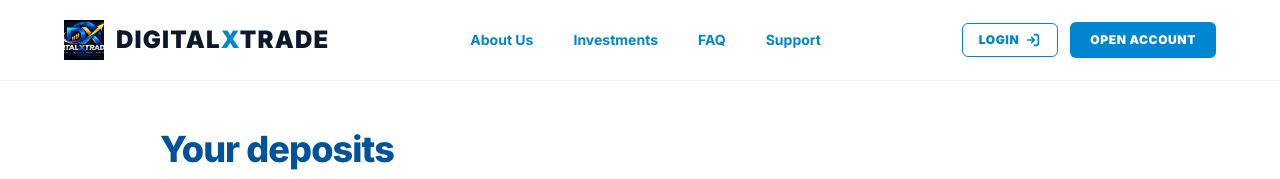
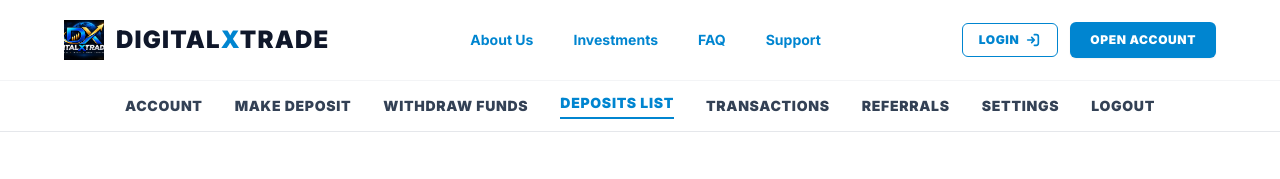
Before and after one commit to chinedu-freedom/digitalxtrade, a Next.js app: page /deposit-list in a window 1280 px wide. Shown: the top 179 px of the page. Built offline with nearby package versions, Linux system fonts and the light colour scheme; no server answers.

Commit message:
Link deposit, withdraw, deposit-list, and security pages to SubNav and update 2FA header button

```diff
--- a/src/app/dashboard/page.jsx
+++ b/src/app/dashboard/page.jsx
@@ -1,19 +1,28 @@
 'use client';
 
-import React, { useEffect, useState } from 'react';
+import React, { useEffect, useState, Suspense } from 'react';
 import Link from 'next/link';
-import { useRouter } from 'next/navigation';
+import { useRouter, useSearchParams } from 'next/navigation';
 import { useAuth } from '../../context/AuthContext';
 import HeaderNav from '../../components/HeaderNav';
+import SubNav from '../../components/SubNav';
 import Footer from '../../components/Footer';
 import PageLoader from '../../components/PageLoader';
 import PersonalInformationSettings from '../../components/PersonalInformationSettings';
 
-export default function DashboardPage() {
+function DashboardContent() {
   const router = useRouter();
+  const searchParams = useSearchParams();
+  const tabParam = searchParams ? searchParams.get('tab') : null;
   const { user, loading, logout } = useAuth();
-  const [activeTab, setActiveTab] = useState('ACCOUNT');
+  const [activeTab, setActiveTab] = useState(tabParam || 'ACCOUNT');
   const [lastAccessTime, setLastAccessTime] = useState('');
+
+  useEffect(() => {
+    if (tabParam) {
+      setActiveTab(tabParam.toUpperCase());
+    }
+  }, [tabParam]);
 
   useEffect(() => {
     if (!loading && !user) {
@@ -47,43 +56,7 @@ export default function DashboardPage() {
       <HeaderNav />
 
       {/* Secondary Dashboard Sub-Navigation Bar */}
-      <div className="w-full bg-white border-b border-gray-200 shadow-2xs sticky top-20 z-40">
-        <div className="max-w-[1400px] mx-auto px-4 sm:px-8 lg:px-12 flex items-center justify-center overflow-x-auto no-scrollbar py-3">
-          <div className="flex items-center justify-center gap-6 sm:gap-8 shrink-0">
-            {[
-              { label: 'ACCOUNT', path: '/dashboard' },
-              { label: 'MAKE DEPOSIT', path: '/dashboard/deposit' },
-              { label: 'WITHDRAW FUNDS', path: '/dashboard/withdraw' },
-              { label: 'DEPOSITS LIST', path: '/dashboard/deposits' },
-              { label: 'TRANSACTIONS', path: '/dashboard/transactions' },
-              { label: 'REFERRALS', path: '/dashboard/referrals' },
-              { label: 'SETTINGS', path: '/dashboard/settings' },
-              { label: 'LOGOUT', action: logout },
-            ].map((item) => (
-              <button
-                key={item.label}
-                type="button"
-                onClick={() => {
-                  if (item.action) {
-                    item.action();
-                  } else {
-                    setActiveTab(item.label);
-                  }
-                }}
-                className={`text-xs sm:text-sm font-black tracking-wider uppercase whitespace-nowrap transition-colors cursor-pointer ${
-                  activeTab === item.label
-                    ? 'text-[#0085d0] border-b-2 border-[#0085d0] pb-1'
-                    : item.label === 'LOGOUT'
-                    ? 'text-slate-700 hover:text-red-600'
-                    : 'text-slate-700 hover:text-[#0085d0]'
-                }`}
-              >
-                {item.label}
-              </button>
-            ))}
-          </div>
-        </div>
-      </div>
+      <SubNav activeTab={activeTab} />
 
       {/* Main Dashboard Workspace Content */}
       <main className="flex-1 max-w-[1300px] w-full mx-auto px-4 sm:px-8 py-8 space-y-8">
@@ -206,3 +179,11 @@ export default function DashboardPage() {
     </div>
   );
 }
+
+export default function DashboardPage() {
+  return (
+    <Suspense fallback={<PageLoader />}>
+      <DashboardContent />
+    </Suspense>
+  );
+}
--- a/src/app/deposit-list/page.jsx
+++ b/src/app/deposit-list/page.jsx
@@ -13,6 +13,7 @@ import {
   Calculator
 } from 'lucide-react';
 import HeaderNav from '@/components/HeaderNav';
+import SubNav from '@/components/SubNav';
 import FloatingWidgets from '@/components/FloatingWidgets';
 import Footer from '@/components/Footer';
 
@@ -90,6 +91,7 @@ export default function DepositListPage() {
   return (
     <main className="min-h-screen bg-white font-sans text-slate-900 flex flex-col justify-between">
       <HeaderNav />
+      <SubNav activeTab="DEPOSITS LIST" />
 
       {/* CONTENT AREA */}
       <section className="py-8 md:py-12 px-4 sm:px-6 lg:px-8 max-w-5xl mx-auto w-full">
--- a/src/app/deposit/page.jsx
+++ b/src/app/deposit/page.jsx
@@ -17,6 +17,7 @@ import {
   Sparkles
 } from 'lucide-react';
 import HeaderNav from '@/components/HeaderNav';
+import SubNav from '@/components/SubNav';
 import FloatingWidgets from '@/components/FloatingWidgets';
 import Footer from '@/components/Footer';
 
@@ -318,6 +319,7 @@ export default function MakeDepositPage() {
   return (
     <main className="min-h-screen bg-white font-sans text-slate-900 flex flex-col justify-between">
       <HeaderNav />
+      <SubNav activeTab="MAKE DEPOSIT" />
 
       {/* MAIN CONTAINER */}
       <section className="py-6 md:py-10 px-4 sm:px-6 lg:px-8 max-w-5xl mx-auto w-full">
--- a/src/app/security/page.jsx
+++ b/src/app/security/page.jsx
@@ -17,6 +17,7 @@ import {
   AlertTriangle
 } from 'lucide-react';
 import HeaderNav from '@/components/HeaderNav';
+import SubNav from '@/components/SubNav';
 import FloatingWidgets from '@/components/FloatingWidgets';
 import Footer from '@/components/Footer';
 
@@ -149,6 +150,7 @@ export default function SecurityPage() {
   return (
     <main className="min-h-screen bg-slate-50 font-sans text-slate-800 flex flex-col justify-between">
       <HeaderNav />
+      <SubNav activeTab="SECURITY" />
 
       {/* MAIN CONTAINER */}
       <section className="py-10 md:py-16 px-4 sm:px-6 lg:px-8 max-w-6xl mx-auto w-full">
--- a/src/app/withdraw/page.jsx
+++ b/src/app/withdraw/page.jsx
@@ -17,6 +17,7 @@ import {
   Lock
 } from 'lucide-react';
 import HeaderNav from '@/components/HeaderNav';
+import SubNav from '@/components/SubNav';
 import FloatingWidgets from '@/components/FloatingWidgets';
 import Footer from '@/components/Footer';
 
@@ -185,6 +186,7 @@ export default function WithdrawFundsPage() {
   return (
     <main className="min-h-screen bg-slate-50 font-sans text-slate-800 flex flex-col justify-between">
       <HeaderNav />
+      <SubNav activeTab="WITHDRAW FUNDS" />
 
       {/* MAIN CONTAINER */}
       <section className="py-10 md:py-16 px-4 sm:px-6 lg:px-8 max-w-6xl mx-auto w-full">
--- a/src/components/HeaderNav.jsx
+++ b/src/components/HeaderNav.jsx
@@ -58,8 +58,8 @@ export default function HeaderNav() {
           {user ? (
             <>
               <Link
-                href="/dashboard"
-                className="border border-[#0085d0] text-[#0085d0] hover:bg-slate-50 transition-all px-5 py-2 rounded text-xs font-black tracking-wider uppercase flex items-center justify-center shadow-xs"
+                href="/security"
+                className="border border-[#0085d0] text-[#0085d0] hover:bg-slate-50 transition-all px-7 py-2.5 rounded text-xs font-black tracking-wider uppercase flex items-center justify-center shadow-xs"
               >
                 2FA
               </Link>
--- /dev/null
+++ b/src/components/SubNav.jsx
@@ -0,0 +1,59 @@
+'use client';
+
+import React from 'react';
+import Link from 'next/link';
+import { useAuth } from '../context/AuthContext';
+
+export default function SubNav({ activeTab = 'ACCOUNT' }) {
+  const { logout } = useAuth();
+
+  const navItems = [
+    { label: 'ACCOUNT', path: '/dashboard' },
+    { label: 'MAKE DEPOSIT', path: '/deposit' },
+    { label: 'WITHDRAW FUNDS', path: '/withdraw' },
+    { label: 'DEPOSITS LIST', path: '/deposit-list' },
+    { label: 'TRANSACTIONS', path: '/dashboard?tab=TRANSACTIONS' },
+    { label: 'REFERRALS', path: '/dashboard?tab=REFERRALS' },
+    { label: 'SETTINGS', path: '/dashboard?tab=SETTINGS' },
+    { label: 'LOGOUT', action: logout },
+  ];
+
+  return (
+    <div className="w-full bg-white border-b border-gray-200 shadow-2xs sticky top-20 z-40">
+      <div className="max-w-[1400px] mx-auto px-4 sm:px-8 lg:px-12 flex items-center justify-center overflow-x-auto no-scrollbar py-3">
+        <div className="flex items-center justify-center gap-6 sm:gap-8 shrink-0">
+          {navItems.map((item) => {
+            const isActive = activeTab === item.label;
+
+            if (item.action) {
+              return (
+                <button
+                  key={item.label}
+                  type="button"
+                  onClick={item.action}
+                  className="text-xs sm:text-sm font-black tracking-wider uppercase whitespace-nowrap transition-colors cursor-pointer text-slate-700 hover:text-red-600"
+                >
+                  {item.label}
+                </button>
+              );
+            }
+
+            return (
+              <Link
+                key={item.label}
+                href={item.path}
+                className={`text-xs sm:text-sm font-black tracking-wider uppercase whitespace-nowrap transition-colors cursor-pointer ${
+                  isActive
+                    ? 'text-[#0085d0] border-b-2 border-[#0085d0] pb-1'
+                    : 'text-slate-700 hover:text-[#0085d0]'
+                }`}
+              >
+                {item.label}
+              </Link>
+            );
+          })}
+        </div>
+      </div>
+    </div>
+  );
+}
```
